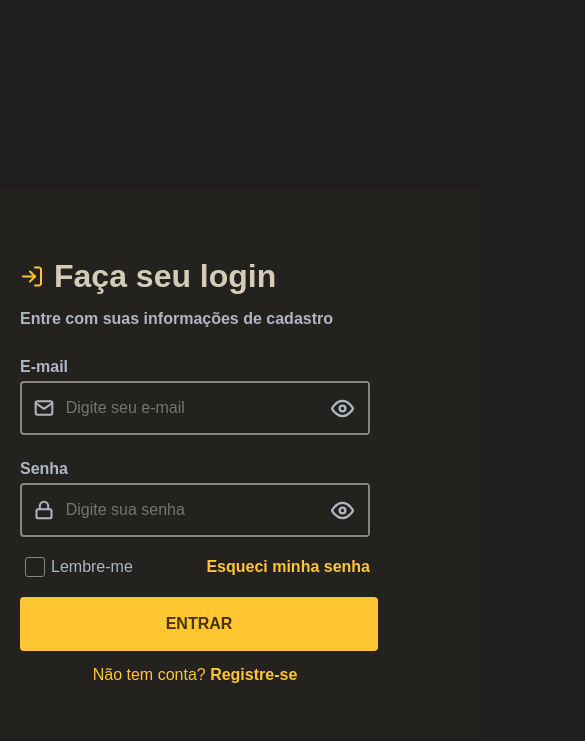
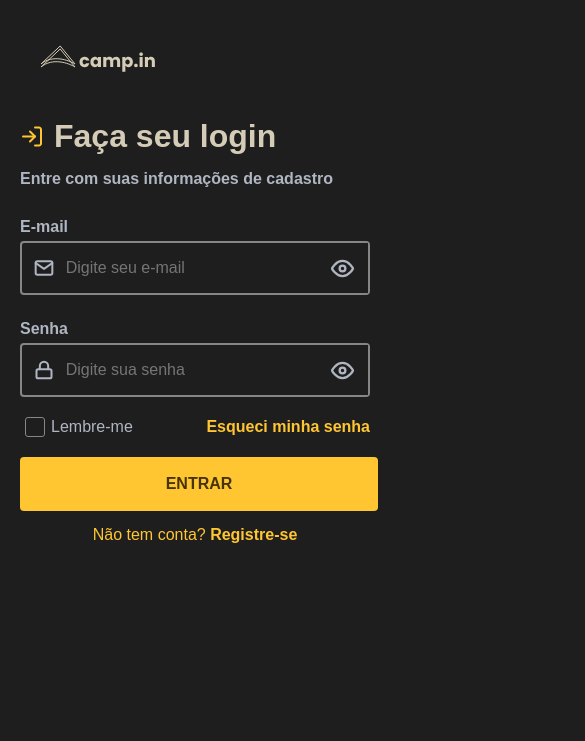
Before and after one commit to Neitan0/rocketseat, a plain HTML site: page index.html in a window 390 px wide. Shown: the top 741 px of the page, 585 px wide, since content can reach past the window. Drawn offline with Linux system fonts and the light colour scheme.

Commit message:
completo

```diff
--- a/css/style.css
+++ b/css/style.css
@@ -368,3 +368,62 @@ input[type="checkbox"] {
     background-size: cover;
 
 }
+
+
+
+@media (max-width: 850px) {
+    .container-geral{
+        flex-direction: column;
+        flex-wrap: wrap;
+        justify-content: center;
+        align-items: center;
+        height: auto;
+        width: auto;
+    }
+    .container-logo{
+        width:  auto;
+        align-items: center;
+        justify-content: center;
+
+
+    }
+    .imagem{
+        background-image: none;
+        width: 0px;
+        height: 0px;
+    }
+    .logo{
+        align-items: center;
+        align-content: center;
+        padding: 0px;
+        margin: 10px 20px;
+        width: auto;
+        margin-top: 45px;
+        margin-bottom: 0px;
+    }
+    body{
+        height: 100%;
+        width: 100%;
+    }
+
+    .container-login {
+        margin: 0px;
+        /* justify-content: center; */
+        align-content: center;
+        width: auto;
+        height: auto;
+        background-color: #1E1E1E;
+    }
+
+    .login2 input{
+        background-color: #1E1E1E;
+    }
+    .checkbox input[type="checkbox"]{
+        background-color: #1E1E1E;
+    }
+    .header {
+        /* place-items: start; */
+        margin-top: 0px;
+        height: 110px;
+    }
+}
```
